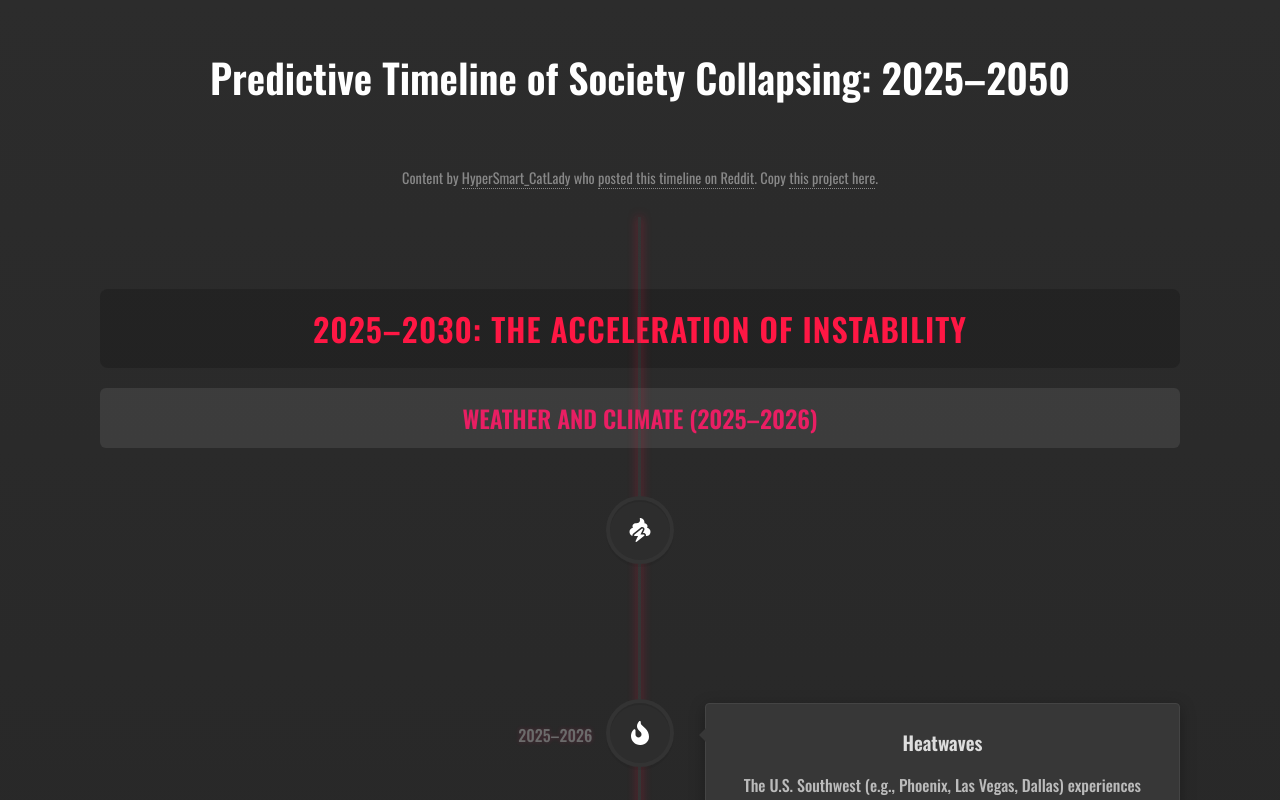
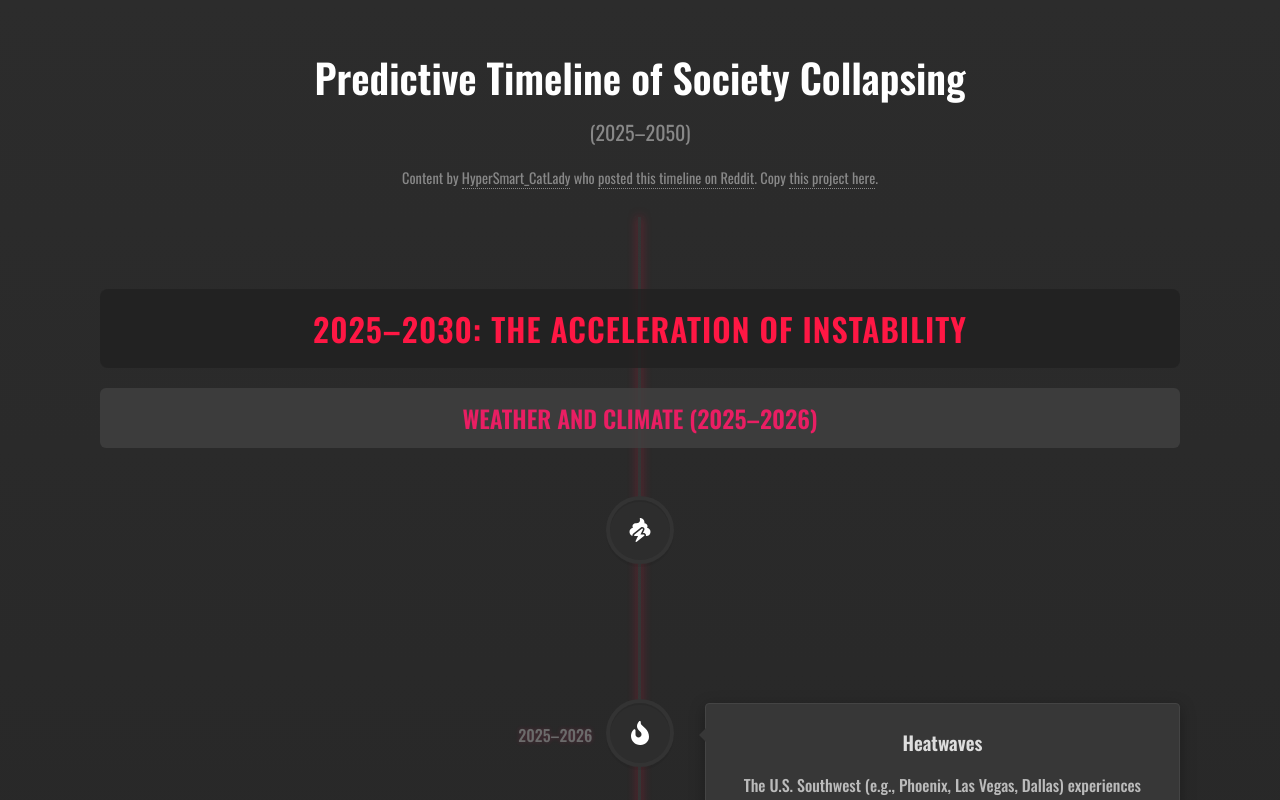
Before and after one commit to harryf/collapse-timeline, a React (Create React App) app: page / in a window 1280 px wide. Shown: the top 800 px of the page. Built offline with nearby package versions, Linux system fonts and the light colour scheme; the HTML template or start-up script is replaced by a standard one.

Commit message:
Make headings appear above time. Turn date range in title into subtitle

```diff
--- a/src/App.css
+++ b/src/App.css
@@ -127,8 +127,15 @@
   text-align: center;
   color: #fff;
   font-size: 2.5em;
-  margin-bottom: 1.5em;
+  margin-bottom: 0.5em;
   font-family: 'Oswald', sans-serif;
+}
+
+.timeline-date-range {
+  font-size: 0.5em;
+  color: #888;
+  margin-top: 0.5em;
+  font-weight: normal;
 }
 
 .timeline-section-header {
@@ -136,6 +143,8 @@
   padding: 1em;
   background: rgba(33, 33, 33, 0.8);
   border-radius: 8px;
+  position: relative;
+  z-index: 2;
 }
 
 .timeline-section-title {
@@ -153,6 +162,8 @@
   padding: 0.75em;
   background: rgba(66, 66, 66, 0.8);
   border-radius: 6px;
+  position: relative;
+  z-index: 2;
 }
 
 .timeline-theme-title {
--- a/src/components/CollapseTimeline.jsx
+++ b/src/components/CollapseTimeline.jsx
@@ -89,6 +89,7 @@ const parseMarkdown = (markdown) => {
   const lines = cleanMarkdown.split('\n');
   let timelineData = {
     mainTitle: '',
+    dateRange: '',
     sections: []
   };
 
@@ -131,7 +132,11 @@ const parseMarkdown = (markdown) => {
 
     // Main title (H1)
     if (isHeading1) {
-      timelineData.mainTitle = trimmed.replace(/^#\s*/, '').trim();
+      const titleParts = trimmed.substring(2).split(':');
+      timelineData.mainTitle = titleParts[0].trim();
+      if (titleParts[1]) {
+        timelineData.dateRange = titleParts[1].trim();
+      }
       console.log(`📑 Line ${lineNumber} - Main Title:`, timelineData.mainTitle);
     }
     // Section (H2)
@@ -184,6 +189,7 @@ const parseMarkdown = (markdown) => {
   // Log final structure statistics
   const stats = {
     mainTitle: timelineData.mainTitle,
+    dateRange: timelineData.dateRange,
     sectionCount: timelineData.sections.length,
     sections: timelineData.sections.map(section => ({
       title: section.title,
@@ -336,7 +342,10 @@ const CollapseTimeline = ({ markdownContent }) => {
 
   return (
     <div className="timeline-container">
-      <h1 className="timeline-main-title">{timelineData.mainTitle}</h1>
+      <h1 className="timeline-main-title">
+        {timelineData.mainTitle}
+        {timelineData.dateRange && <div className="timeline-date-range">({timelineData.dateRange})</div>}
+      </h1>
       <div className="timeline-credit">
         Content by <a href="https://www.reddit.com/user/HyperSmart_CatLady/" target="_blank" rel="noopener noreferrer">HyperSmart_CatLady</a> {' '}who <a href="https://www.reddit.com/r/conspiracy/comments/1hxz871/predictive_timeline_of_society_collapsing_20252050/" target="_blank" rel="noopener noreferrer">posted this timeline on Reddit</a>. Copy <a href="https://github.com/harryf/collapse-timeline/" target="_blank" rel="noopener noreferrer">this project here</a>.
       </div>
```
